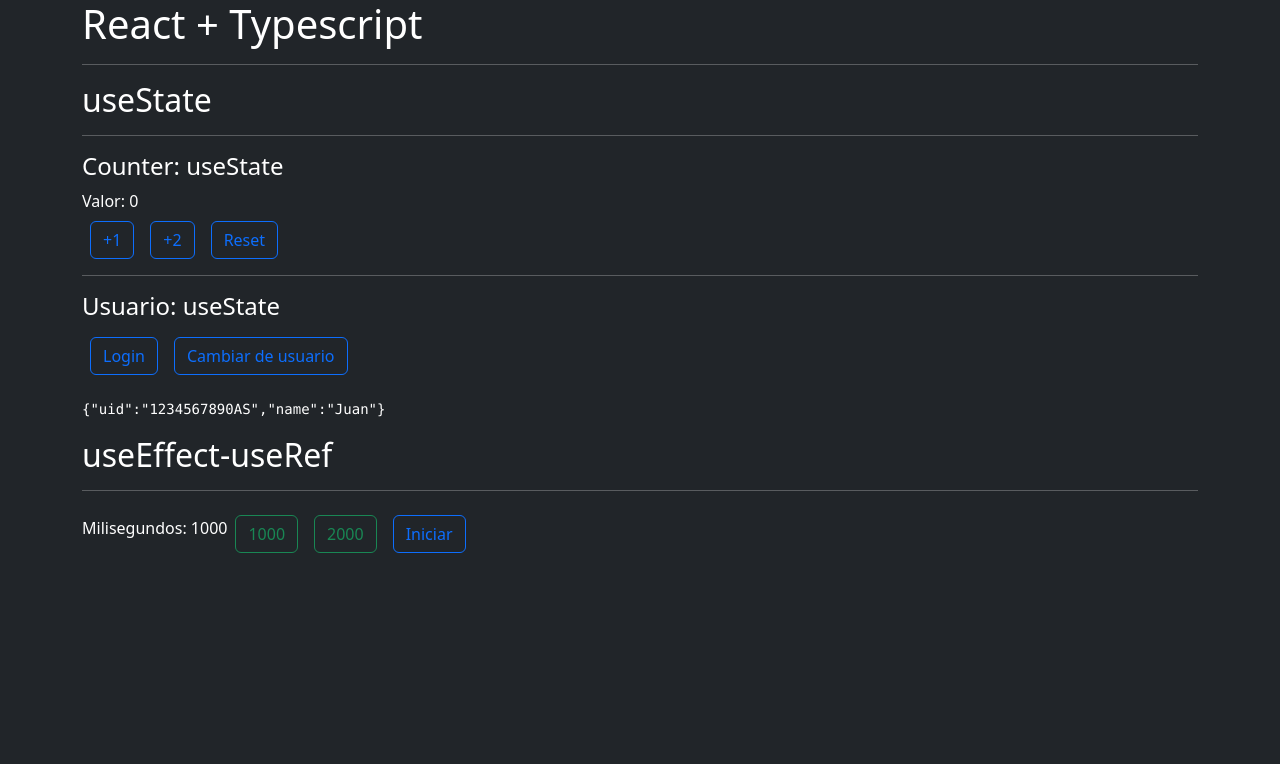
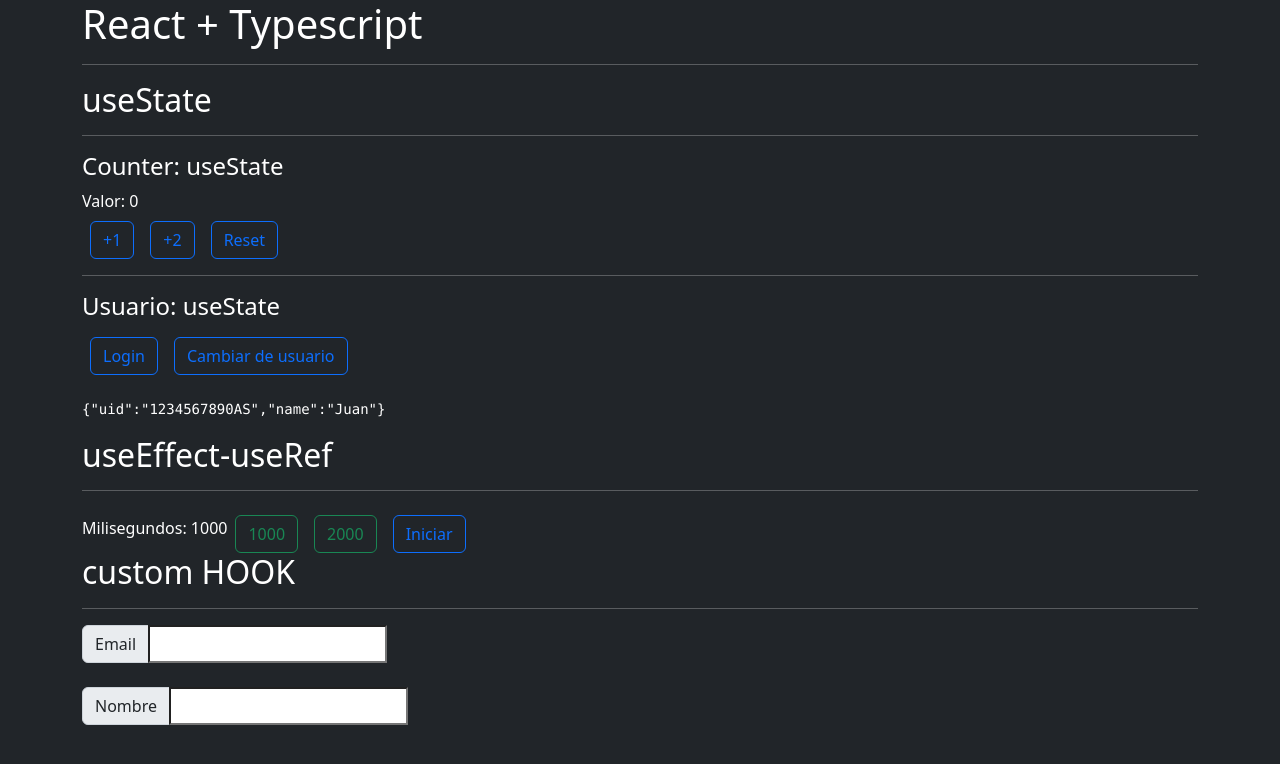
Before and after one commit to OLAEMJO8/reactTypescript, a React (Create React App) app: page / in a window 1280 px wide. Shown: the top 764 px of the page. Built offline with nearby package versions, Linux system fonts and the light colour scheme.

Commit message:
Feat. useForm Customhook

```diff
--- a/src/App.tsx
+++ b/src/App.tsx
@@ -1,4 +1,5 @@
 import { Counter } from "./components/Counter";
+import { Formulario } from "./components/Formulario";
 import { TimerPadre } from "./components/TimerPadre";
 import { Usuario } from "./components/Usuario";
 function App() {
@@ -16,6 +17,10 @@
       <h2>useEffect-useRef</h2>
       <hr />
       <TimerPadre />
+
+      <h2>custom HOOK</h2>
+      <hr />
+      <Formulario />
     </div>
   );
 }
--- /dev/null
+++ b/src/components/Formulario.tsx
@@ -0,0 +1,50 @@
+import { useForm } from "../hooks/useForm";
+
+interface FormData {
+  email: string;
+  nombre: string;
+}
+export const Formulario = () => {
+  const { formulario, handleChange } = useForm<FormData>({
+    email: "",
+    nombre: "",
+  });
+
+  const { email, nombre } = formulario;
+  return (
+    <form autoComplete="off">
+      <div className="input-group flex-nowrap">
+        <span className="input-group-text" id="addon-wrapping">
+          Email
+        </span>
+
+        <input
+          type="email"
+          className="from-control"
+          aria-label="Username"
+          aria-describedby="addon-wrapping"
+          name="email"
+          value={email}
+          onChange={handleChange}
+        ></input>
+      </div>
+      <br />
+      <div className="input-group flex-nowrap">
+        <span className="input-group-text" id="addon-wrapping">
+          Nombre
+        </span>
+
+        <input
+          type="text"
+          id="formGroupExampleInput"
+          className="from-control"
+          aria-label="Username"
+          aria-describedby="addon-wrapping"
+          name="nombre"
+          value={nombre}
+          onChange={handleChange}
+        ></input>
+      </div>
+    </form>
+  );
+};
--- /dev/null
+++ b/src/hooks/useForm.tsx
@@ -0,0 +1,18 @@
+import { ChangeEvent, useState } from "react";
+
+//Custom hook para reutilizar en muchos lugares
+export const useForm = <T extends Object>(initState: T) => {
+  const [formulario, setFormulario] = useState(initState);
+
+  const handleChange = ({ target }: ChangeEvent<HTMLInputElement>) => {
+    const { name, value } = target; // destructuring
+    setFormulario({
+      ...formulario,
+      [name]: value,
+    });
+  };
+  return {
+    formulario,
+    handleChange,
+  };
+};
```
